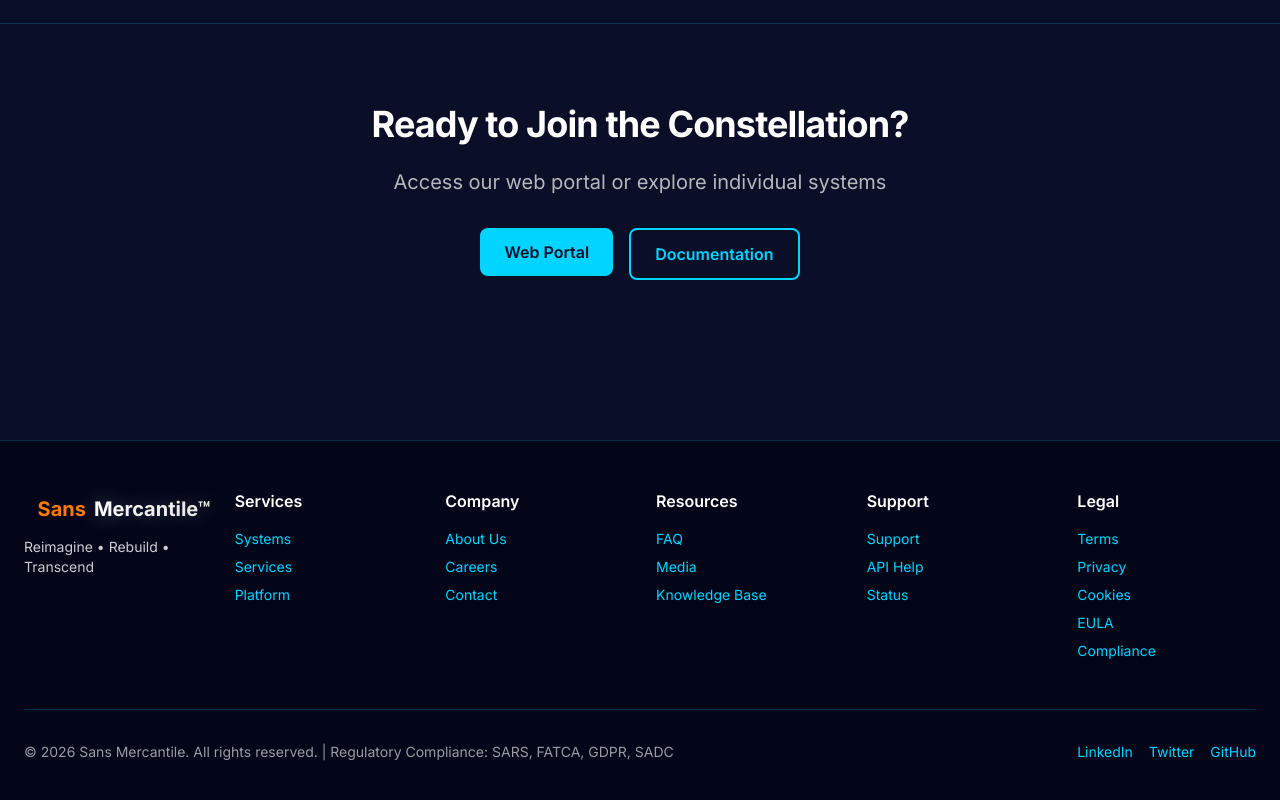
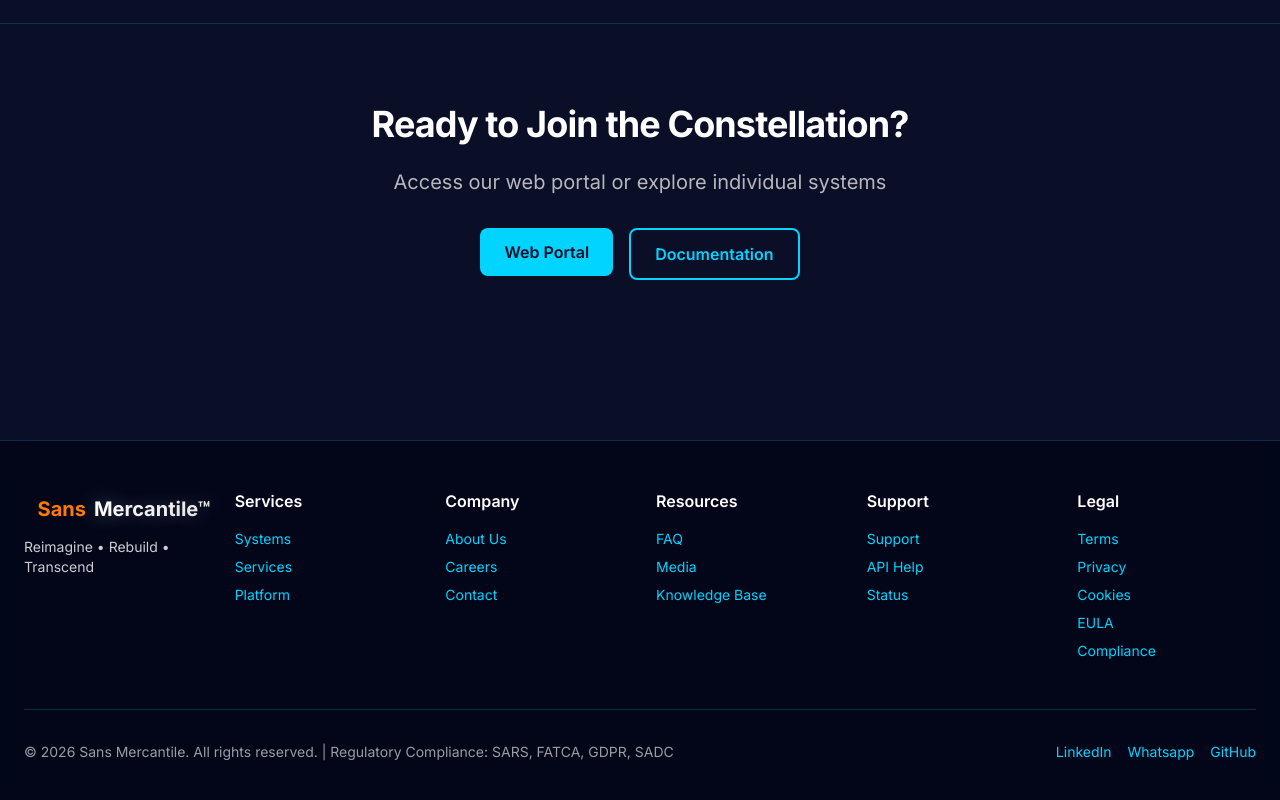
Before and after one commit to SansMercantile/Nexus, a Next.js app: page / in a window 1280 px wide. Shown: the part 1292-2092 px from the top of the page. Built offline with nearby package versions, Linux system fonts and the light colour scheme.

Commit message:
modified:   components/layout/Footer.tsx

```diff
--- a/components/layout/Footer.tsx
+++ b/components/layout/Footer.tsx
@@ -56,7 +56,7 @@ export function Footer() {
             <ul className="space-y-2 text-sm text-white/80 dark:text-white/80 light:text-gray-600 angelic:text-amber-700">
               <li><a href="mailto:support@sansmercantile.com" className="hover:text-nexus-gold transition-colors dark:hover:text-nexus-gold light:hover:text-amber-600 angelic:hover:text-amber-600">Support</a></li>
               <li><a href="mailto:api@sansmercantile.com" className="hover:text-nexus-gold transition-colors dark:hover:text-nexus-gold light:hover:text-amber-600 angelic:hover:text-amber-600">API Help</a></li>
-              <li><a href="https://status.sansmercantile.com" target="_blank" rel="noopener noreferrer" className="hover:text-nexus-gold transition-colors dark:hover:text-nexus-gold light:hover:text-amber-600 angelic:hover:text-amber-600">Status</a></li>
+              <li><a href="https://sansmercantile.com/status" target="_blank" rel="noopener noreferrer" className="hover:text-nexus-gold transition-colors dark:hover:text-nexus-gold light:hover:text-amber-600 angelic:hover:text-amber-600">Status</a></li>
             </ul>
           </div>
 
@@ -81,8 +81,8 @@ export function Footer() {
             <a href="https://linkedin.com/company/sans-mercantile" target="_blank" rel="noopener noreferrer" className="hover:text-nexus-gold transition-colors dark:hover:text-nexus-gold light:hover:text-amber-600 angelic:hover:text-amber-600">
               LinkedIn
             </a>
-            <a href="https://twitter.com/sansmercantile" target="_blank" rel="noopener noreferrer" className="hover:text-nexus-gold transition-colors dark:hover:text-nexus-gold light:hover:text-amber-600 angelic:hover:text-amber-600">
-              Twitter
+            <a href="https://whatsapp.com/channel/0029Vb5Xb0mKmCPTFqKMqL2l" target="_blank" rel="noopener noreferrer" className="hover:text-nexus-gold transition-colors dark:hover:text-nexus-gold light:hover:text-amber-600 angelic:hover:text-amber-600">
+              Whatsapp
             </a>
             <a href="https://github.com/sansmercantile" target="_blank" rel="noopener noreferrer" className="hover:text-nexus-gold transition-colors dark:hover:text-nexus-gold light:hover:text-amber-600 angelic:hover:text-amber-600">
               GitHub
```
